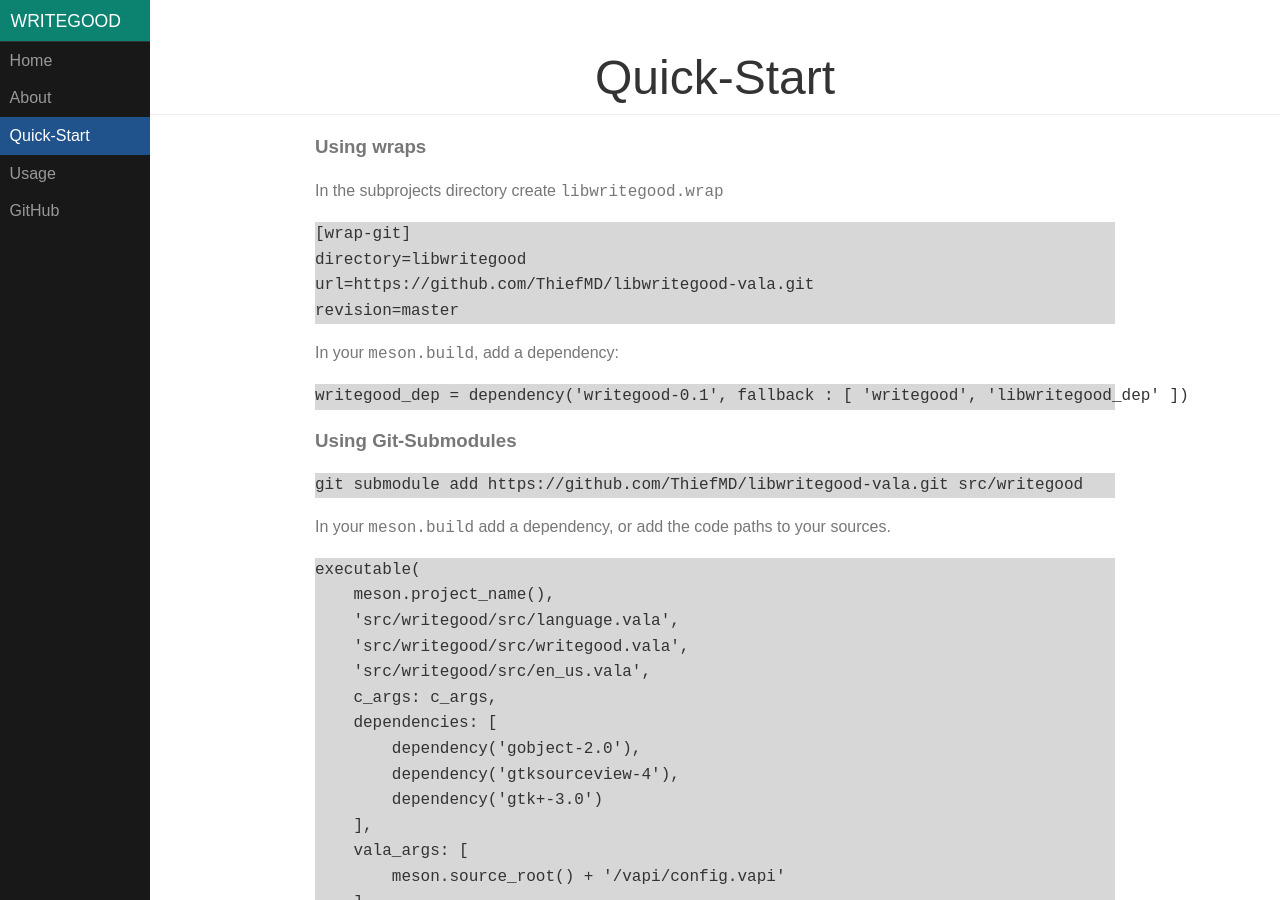
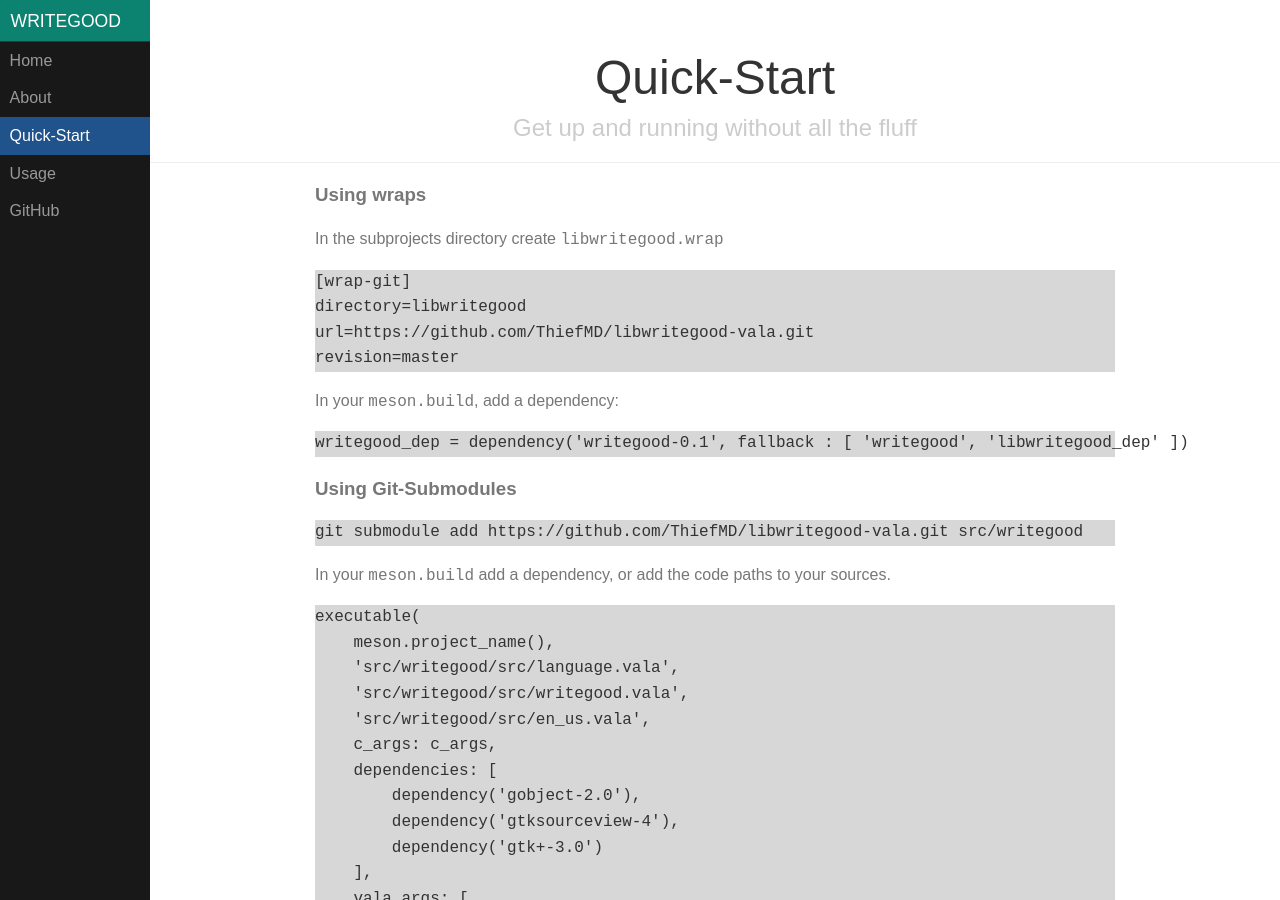
Before and after one commit to ThiefMD/libwritegood-vala, a Jekyll site: the page built from quick-start.md, in a window 1280 px wide and 900 px high. Built offline with Jekyll 4.4.1, drawn with Linux system fonts in a browser that asks for light colours.

Commit message:
Trying to get pages build correctly

```diff
--- a/css/syntax.css
+++ b/css/syntax.css
@@ -1,4 +1,5 @@
 .highlight table td { padding: 5px; }
+
 .highlight table pre { margin: 0; }
 .highlight .c, .highlight .ch, .highlight .cd, .highlight .cpf {
   color: #75715e;
--- a/quick-start.md
+++ b/quick-start.md
@@ -1,6 +1,7 @@
 ---
 layout: page
 title: Quick-Start
+subtitle: Get up and running without all the fluff
 permalink: /quick-start/
 ---
 
```
